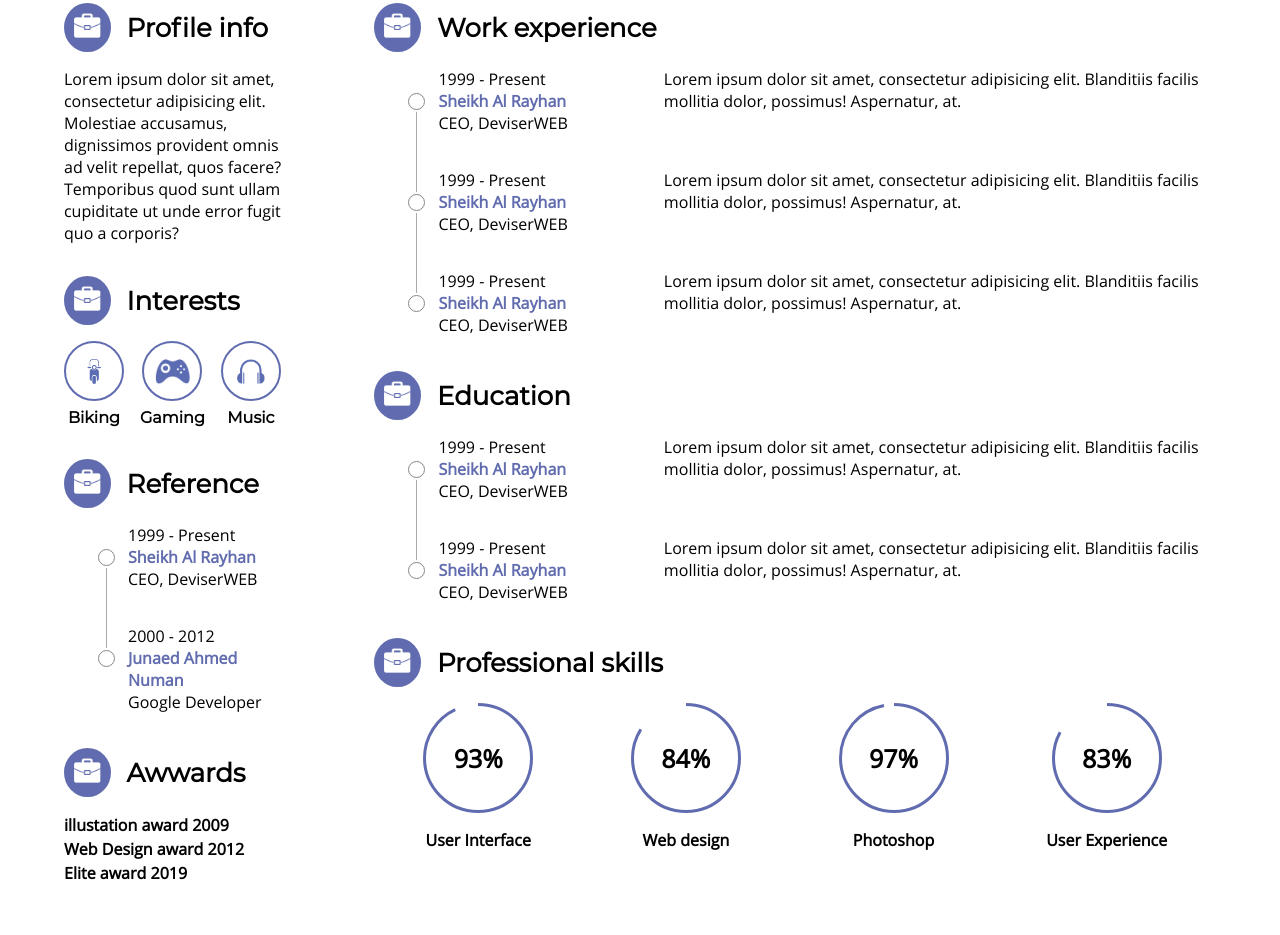
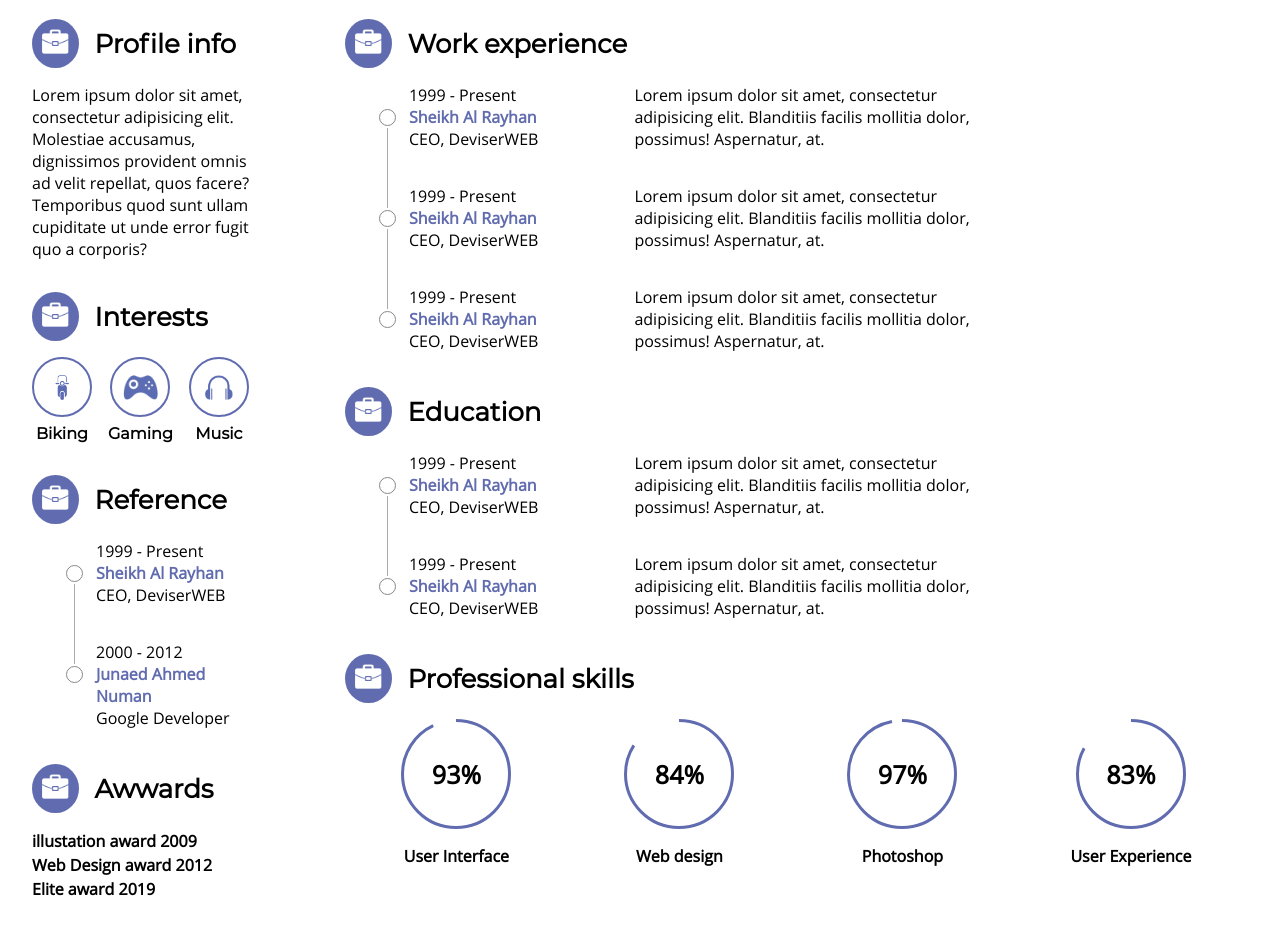
Before and after one commit to v1adislav/TestLB, a website: page src/index.html in a window 1280 px wide. Shown: the part 403-1338 px from the top of the page. Drawn offline with nearby package versions, Linux system fonts and the light colour scheme; files whose address does not match are found by name.

Commit message:
container

```diff
--- a/src/index.html
+++ b/src/index.html
@@ -28,7 +28,7 @@
 	</div>
 	</header>
 	<main>
-		<div class="main-wrapper">
+		<div class="container">
 			<div class="left-block">
 				<div class="profile-info">
 					<div class="left-block__title">
--- a/src/scss/main.scss
+++ b/src/scss/main.scss
@@ -20,8 +20,10 @@ $montserrat: Montserrat-Regular, sans-serif;
 
 .container{
 	display: flex;
-    padding: 3rem 4rem 4rem 4rem;
+	max-width: 1340px;
+    padding: 3rem 2rem 4rem 2rem;
 	justify-content: space-between;
+	margin: auto;
 }
 .main-info__profile{
 		display: flex;
@@ -218,7 +220,7 @@ $montserrat: Montserrat-Regular, sans-serif;
 					}
 				}
 				&__text{
-					width: 70%;
+					width: 40%;
 					font-family: $sans;
 					margin-left: 6rem;
 				}
@@ -239,11 +241,12 @@ $montserrat: Montserrat-Regular, sans-serif;
 		}
 .skills-list{
 	display: flex;
-	justify-content: space-around;
 	flex-wrap:wrap;
 	.skills-item__wrap{
 		display: flex;
 		flex-direction: column;
+		margin-right: 4rem;
+		margin: auto;
 		align-items: center;
 		text-align: center;
 		.skills-counter{
```
Also changed, not shown: build/css/main.css.
